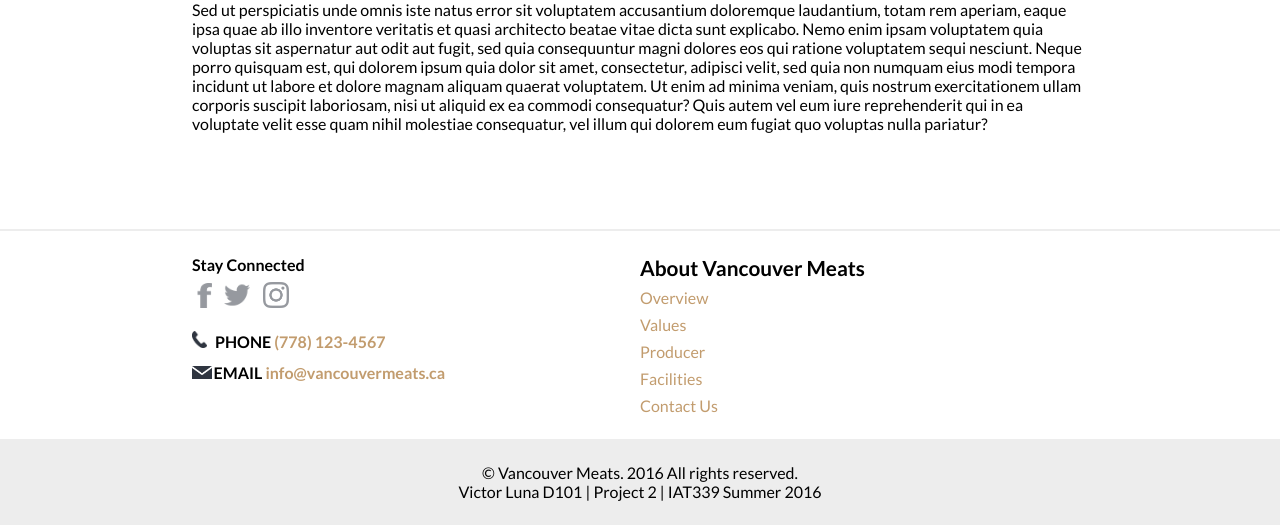
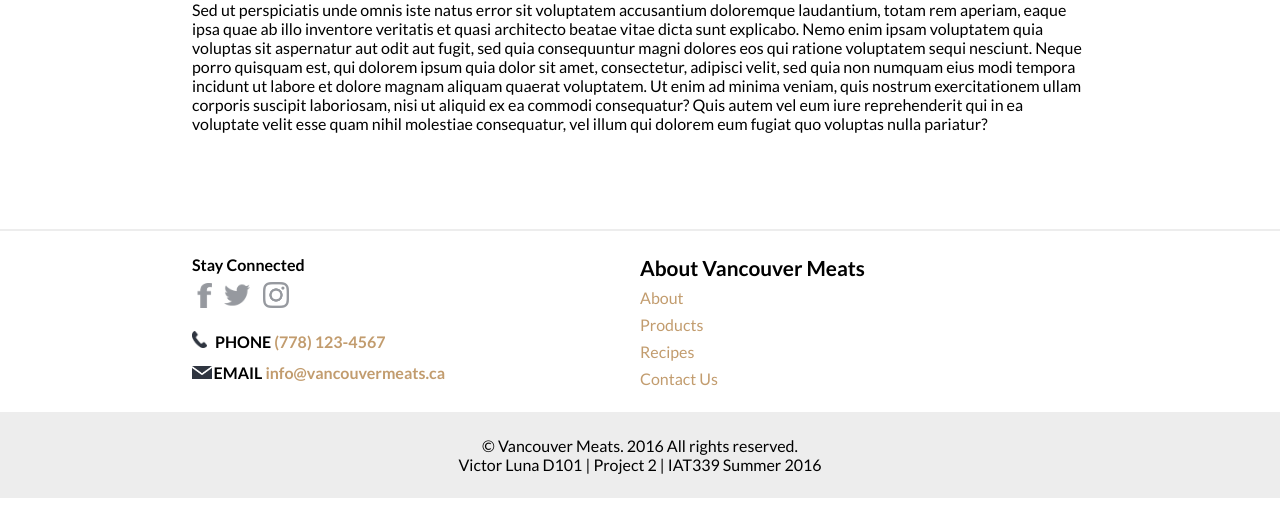
Before and after one commit to vluna/project2-company, a PHP site: page / in a window 1280 px wide. Shown: the part 491-1016 px from the top of the page. After the commit the page ends 989 px from the top, so only its background shows below. Run offline with PHP 8.4, Linux system fonts and the light colour scheme.

Commit message:
Finalize subnav for about and change foter ocntent

```diff
--- a/includes/footer.html
+++ b/includes/footer.html
@@ -15,10 +15,9 @@
 			            </div>
 			            <div class="col-1of2 about-footer">
 			            	<h3>About Vancouver Meats </h3>
-			            	<p><a href="../about.php#about-overview"> Overview </a></p>
-			            	<p><a href="../about.php#about-values"> Values </a></p>
-			            	<p><a href="../about.php#about-producer"> Producer </a></p>
-			            	<p><a href="../about.php#about-facilities"> Facilities </a></p>
+			            	<p><a href="../about.php"> About </a></p>
+			            	<p><a href="../products.php"> Products </a></p>
+			            	<p><a href="../recipes.php"> Recipes </a></p>
 			            	<p><a href="../contact.php"> Contact Us </a></p>
 			            </div>
 			        </div>
--- a/js/script.js
+++ b/js/script.js
@@ -1,3 +1,74 @@
+$('#about-values').hide();
+$('#about-producer').hide();
+$('#about-facilities').hide();
+$('#about-pork').hide();
+$('#about-beef').hide();
+
 function triggerMobileNav() {
 	document.getElementsByClassName("navbar")[0].classList.toggle("responsive");
 }
+
+function triggerAboutNav() {
+	document.getElementsByClassName("about-navbar")[0].classList.toggle("responsive");
+}
+
+$('a').click(function(){
+    $('html, body').animate({
+        scrollTop: $( $(this).attr('href') ).offset().top
+    }, 500);
+    return false;
+});
+
+$('#show-overview').click(function() {
+	$('#about-overview').show();
+	$('#about-values').hide();
+	$('#about-producer').hide();
+	$('#about-facilities').hide();
+	$('#about-pork').hide();
+	$('#about-beef').hide();
+});
+
+$('#show-values').click(function() {
+	$('#about-overview').hide();
+	$('#about-values').show();
+	$('#about-producer').hide();
+	$('#about-facilities').hide();
+	$('#about-pork').hide();
+	$('#about-beef').hide();
+});
+
+$('#show-producer').click(function() {
+	$('#about-overview').hide();
+	$('#about-values').hide();
+	$('#about-producer').show();
+	$('#about-facilities').hide();
+	$('#about-pork').hide();
+	$('#about-beef').hide();
+});
+
+$('#show-facilities').click(function() {
+	$('#about-overview').hide();
+	$('#about-values').hide();
+	$('#about-producer').hide();
+	$('#about-facilities').show();
+	$('#about-pork').hide();
+	$('#about-beef').hide();
+});
+
+$('#show-pork').click(function() {
+	$('#about-overview').hide();
+	$('#about-values').hide();
+	$('#about-producer').hide();
+	$('#about-facilities').hide();
+	$('#about-pork').show();
+	$('#about-beef').hide();
+});
+
+$('#show-beef').click(function() {
+	$('#about-overview').hide();
+	$('#about-values').hide();
+	$('#about-producer').hide();
+	$('#about-facilities').hide();
+	$('#about-pork').hide();
+	$('#about-beef').show();
+});
```
Also changed, not shown: about.php (+8 -8 lines), css/main.css (+54 -9 lines).
